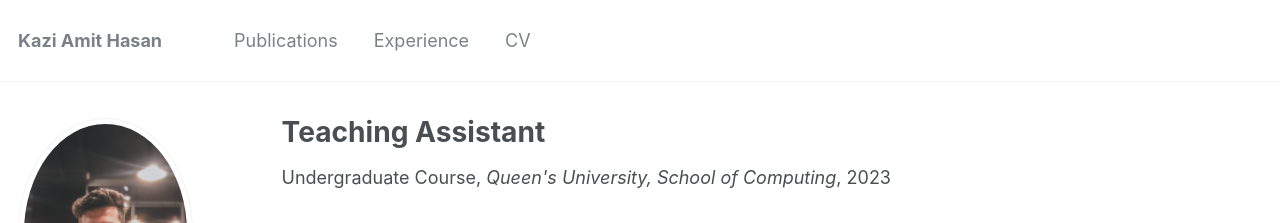
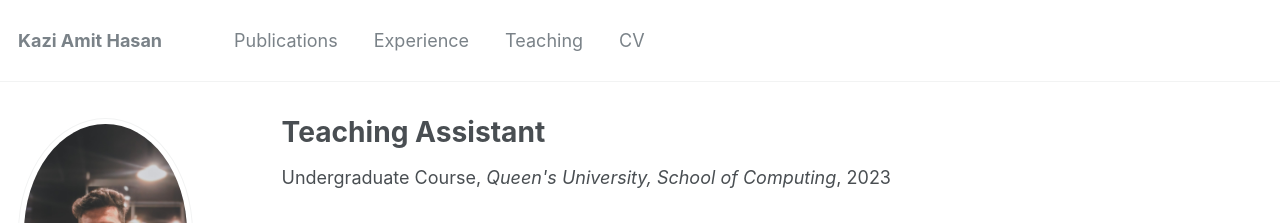
Before and after one commit to KaziAmitHasan/kaziamithasan.github.io, a Jekyll site: the page built from _teaching/2023-winter-teaching-1.md, in a window 1280 px wide. Shown: the top 223 px of the page. Built offline with Jekyll 4.4.1, drawn with Linux system fonts in a browser that asks for light colours.

Commit message:
info updated

```diff
--- a/_data/navigation.yml
+++ b/_data/navigation.yml
@@ -6,5 +6,8 @@ main:
   - title: "Experience"
     url: /Experience/
 
+  - title: "Teaching"
+    url: /#teaching
+
   - title: "CV"
     url: /files/CV.pdf
```
Also changed, not shown: _teaching/2023-winter-teaching-1.md (renamed from _teaching/2014-spring-teaching-1.md).
